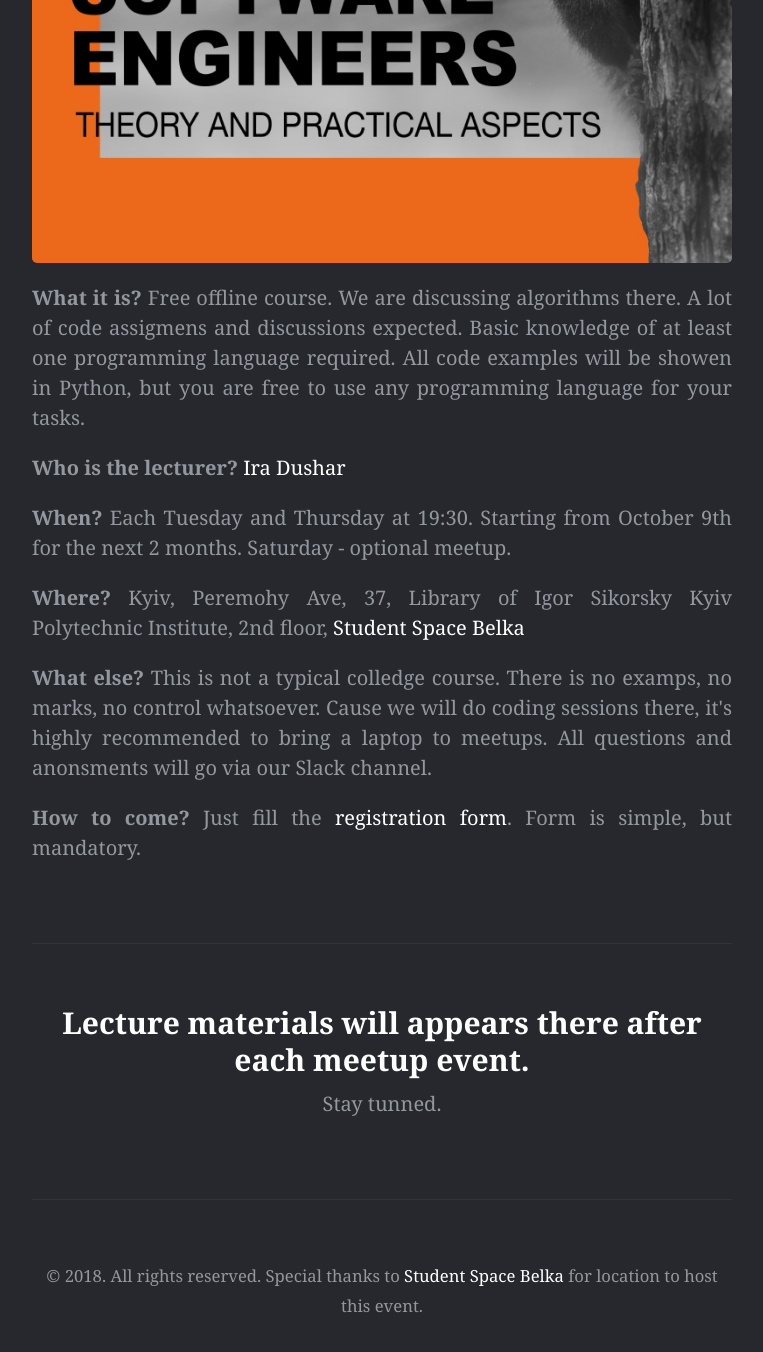
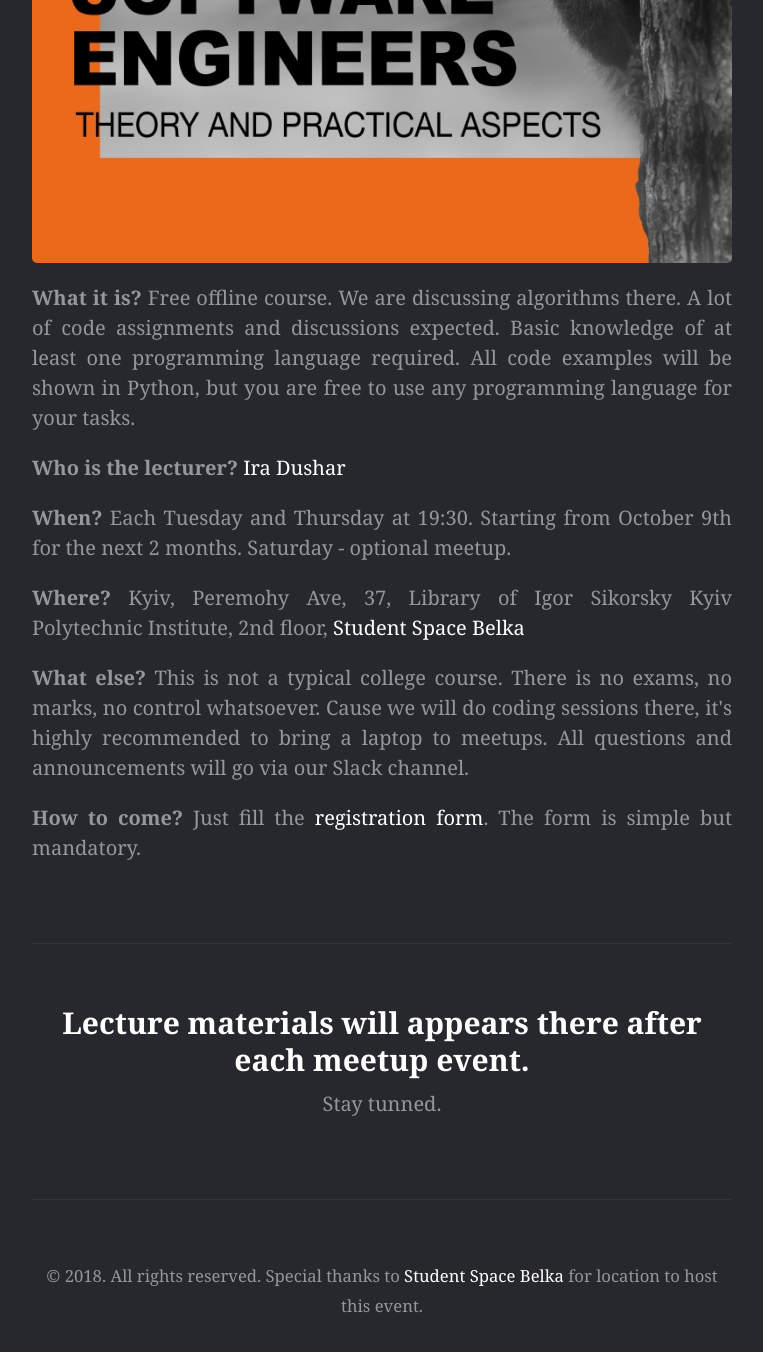
Before and after one commit to ira-dushar/algorithms, a Jekyll site: the page index.html, which Jekyll copies as it is, in a window 1280 px wide and 1400 px high, scrolled down 1191 px. Shown: the top 1352 px of the window, without its empty margins (258-1021 px from the left). Built offline with Jekyll 4.4.1, drawn with Linux system fonts in a browser that asks for light colours.

Commit message:
Fix typo.

```diff
--- a/index.html
+++ b/index.html
@@ -60,17 +60,17 @@
     <div style="text-align: justify;">
 	    <p><img src="./public/main_post.jpg" alt="placeholder" title="Сourse poster" /> </p>
 
-	    <p><b>What it is? </b>Free offline course. We are discussing algorithms there. A lot of code assigmens and discussions expected. Basic knowledge of at least one programming language required. All code examples will be showen in Python, but you are free to use any programming language for your tasks.</p>
+	    <p><b>What it is? </b>Free offline course. We are discussing algorithms there. A lot of code assignments and discussions expected. Basic knowledge of at least one programming language required. All code examples will be shown in Python, but you are free to use any programming language for your tasks.</p>
 
 	    <p><b>Who is the lecturer? </b> <a href="https://www.linkedin.com/in/ira-dushar/">Ira Dushar</a> </p>
 
-		<p><b>When? </b> Each Tuesday and Thursday at 19:30. Starting from October 9th for the next 2 months. Saturday - optional meetup.</p>
+		<p><b>When? </b>Each Tuesday and Thursday at 19:30. Starting from October 9th for the next 2 months. Saturday - optional meetup.</p>
 
 		<p><b>Where? </b>Kyiv, Peremohy Ave, 37, Library of Igor Sikorsky Kyiv Polytechnic Institute, 2nd floor, <a href="https://goo.gl/sEoXoA">Student Space Belka</a></p>
 
-		<p><b>What else? </b>This is not a typical colledge course. There is no examps, no marks, no control whatsoever. Cause we will do coding sessions there, it's highly recommended to bring a laptop to meetups. All questions and anonsments will go via our Slack channel.</p>
+		<p><b>What else? </b>This is not a typical college course. There is no exams, no marks, no control whatsoever. Cause we will do coding sessions there, it's highly recommended to bring a laptop to meetups. All questions and announcements will go via our Slack channel.</p>
 
-		<p><b>How to come? </b>Just fill the <a href="https://goo.gl/X862Z2"> registration form</a>. Form is simple, but mandatory.</p>
+		<p><b>How to come? </b>Just fill the <a href="https://goo.gl/X862Z2"> registration form</a>. The form is simple but mandatory.</p>
 
 	</div>
   </article>
```
